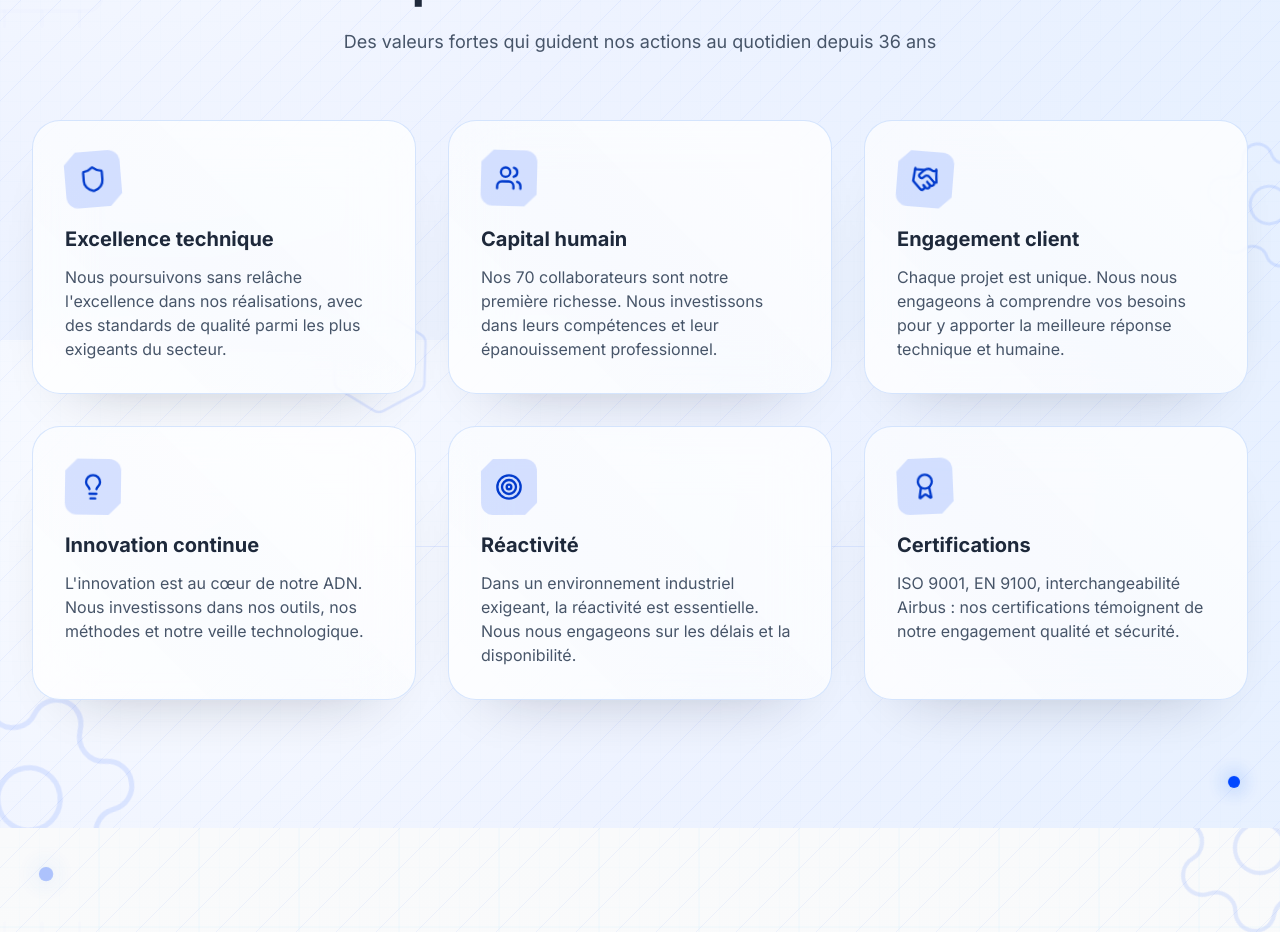
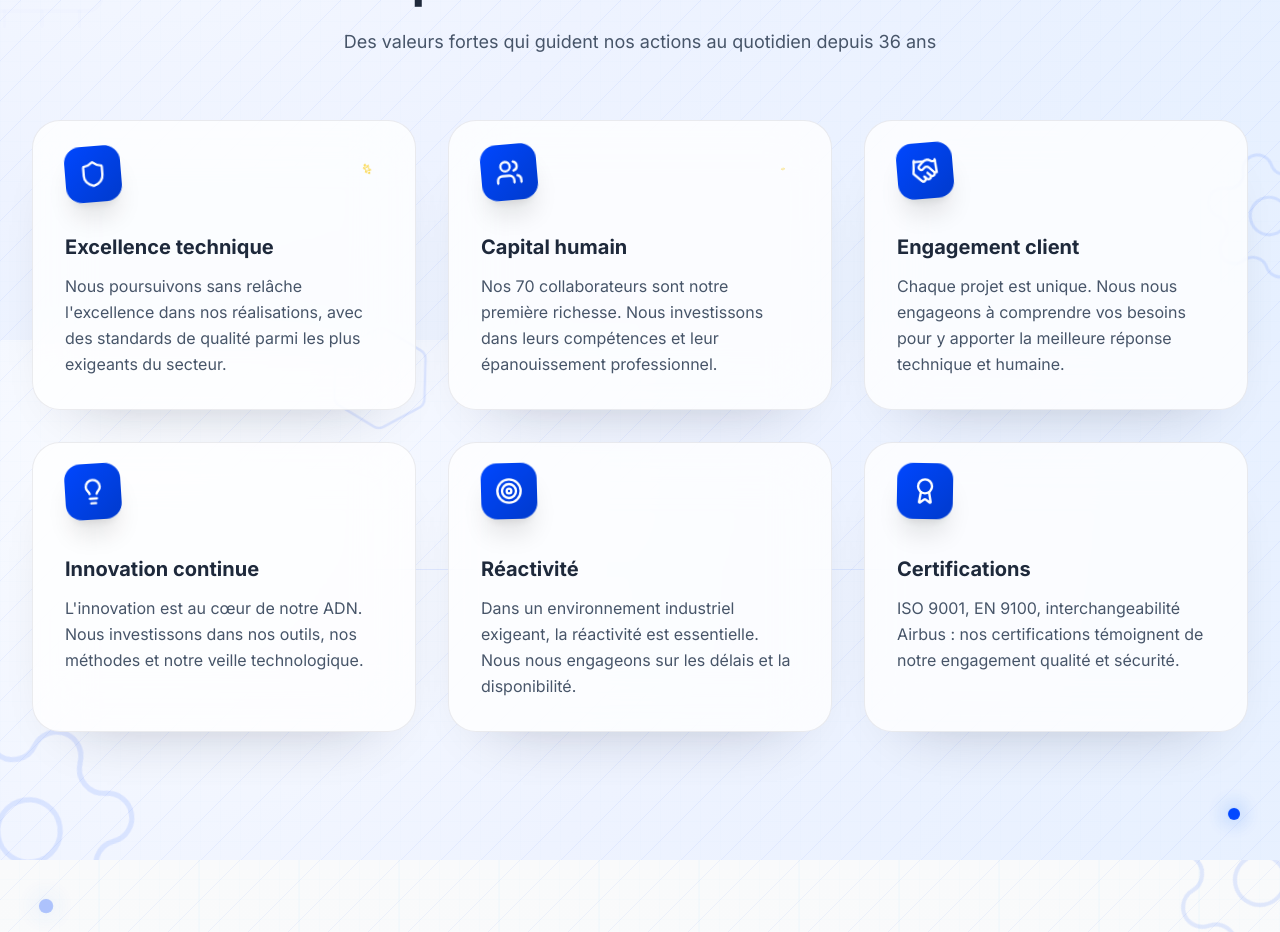
Before and after one commit to BennLaBen/test, a Next.js app: page /notre-vision in a window 1280 px wide. Shown: the part 1260-2192 px from the top of the page. Built offline with nearby package versions, Linux system fonts and the light colour scheme; no server answers.

Commit message:
feat: ajout animations avancÃ©es Homepage aux piliers Notre Vision

```diff
--- a/src/app/notre-vision/page.tsx
+++ b/src/app/notre-vision/page.tsx
@@ -179,55 +179,125 @@ export default function NotreVisionPage() {
               return (
                 <motion.div
                   key={index}
-                  className="glass-card group p-8 tech-border relative overflow-hidden"
-                  initial={{ opacity: 0, y: 30 }}
-                  whileInView={{ opacity: 1, y: 0 }}
+                  className="glass-card group p-8 relative overflow-hidden hover:shadow-2xl transition-all duration-300 cursor-pointer"
+                  initial={{ opacity: 0, y: 50, rotateX: -15 }}
+                  whileInView={{ opacity: 1, y: 0, rotateX: 0 }}
                   viewport={{ once: true }}
-                  whileHover={{ y: -10, scale: 1.02 }}
+                  transition={{
+                    duration: 0.8,
+                    delay: index * 0.15,
+                    type: "spring",
+                    stiffness: 80
+                  }}
+                  whileHover={{
+                    y: -8,
+                    scale: 1.02,
+                    transition: { duration: 0.3 }
+                  }}
+                  style={{ transformStyle: 'preserve-3d' }}
                 >
-                  {/* Animated wave effect */}
+                  {/* Shimmer effect traversant */}
                   <motion.div
-                    className="absolute inset-0 opacity-30"
+                    className="absolute inset-0 -translate-x-full"
                     animate={{
-                      backgroundPosition: ['0% 0%', '100% 100%'],
+                      translateX: ['100%', '-100%']
                     }}
                     transition={{
-                      duration: 8,
+                      duration: 2.5,
+                      delay: index * 0.3 + 1.5,
                       repeat: Infinity,
-                      ease: "linear"
+                      repeatDelay: 3,
+                      ease: "easeInOut"
                     }}
                     style={{
-                      background: 'linear-gradient(45deg, transparent 30%, rgba(59, 130, 246, 0.05) 50%, transparent 70%)',
-                      backgroundSize: '200% 200%'
+                      background: 'linear-gradient(90deg, transparent, rgba(59, 130, 246, 0.3), transparent)',
+                      pointerEvents: 'none'
                     }}
                   />
 
-                  {/* Hover shimmer effect */}
+                  {/* Animated gradient background on hover */}
                   <motion.div
-                    className="absolute inset-0 -translate-x-full"
-                    whileHover={{ translateX: '100%' }}
-                    transition={{ duration: 0.6 }}
-                    style={{ background: 'linear-gradient(90deg, transparent, rgba(59, 130, 246, 0.15), transparent)' }}
+                    className="absolute inset-0 bg-gradient-to-br from-primary-500/5 to-primary-600/10 opacity-0"
+                    whileHover={{
+                      opacity: 1,
+                      scale: 1.05,
+                    }}
+                    transition={{ duration: 0.4 }}
                   />
 
+                  {/* Border glow on hover */}
                   <motion.div
-                    className="mb-4 flex h-14 w-14 items-center justify-center rounded-xl bg-primary-500/15 text-primary-600 transition-colors group-hover:bg-primary-500/25 tech-corner relative z-10"
-                    whileHover={{ rotate: 360, scale: 1.1 }}
+                    className="absolute inset-0 rounded-2xl"
+                    whileHover={{
+                      boxShadow: [
+                        '0 0 0 0 rgba(59, 130, 246, 0)',
+                        '0 0 20px 2px rgba(59, 130, 246, 0.3)',
+                        '0 0 0 0 rgba(59, 130, 246, 0)'
+                      ]
+                    }}
+                    transition={{ duration: 1.5, repeat: Infinity }}
+                  />
+
+                  <div className="relative">
+                    {/* Icon avec animation float */}
+                    <motion.div
                       animate={{
-                      rotate: [0, 5, -5, 0],
-                      y: [0, -3, 0]
+                        y: [0, -12, 0],
+                        rotate: [0, 5, -5, 0]
                       }}
                       transition={{
-                      duration: 4 + index * 0.5,
+                        duration: 4,
                         repeat: Infinity,
                         ease: "easeInOut",
-                      delay: index * 0.3
+                        delay: index * 0.2
                       }}
+                      className="flex h-14 w-14 items-center justify-center rounded-2xl bg-gradient-to-br from-primary-500 to-primary-600 text-white shadow-xl mb-6 group-hover:shadow-2xl transition-shadow duration-300"
+                      whileHover={{
+                        rotate: [0, -10, 10, -10, 0],
+                        scale: 1.1
+                      }}
+                    >
+                      <motion.div
+                        whileHover={{
+                          rotate: 360,
+                          scale: [1, 1.2, 1]
+                        }}
+                        transition={{ duration: 0.6 }}
                       >
                         <Icon className="h-7 w-7" />
                       </motion.div>
-                  <h3 className="mb-3 text-xl font-bold text-muted-strong relative z-10">{value.title}</h3>
-                  <p className="text-muted relative z-10">{value.description}</p>
+                    </motion.div>
+
+                    {/* Title with gradient on hover */}
+                    <motion.h3
+                      className="text-xl font-bold text-muted-strong mb-3 group-hover:text-primary-600 transition-colors"
+                      whileHover={{ x: 5 }}
+                    >
+                      {value.title}
+                    </motion.h3>
+
+                    <p className="text-muted leading-relaxed">
+                      {value.description}
+                    </p>
+
+                    {/* Sparkle effect */}
+                    <motion.div
+                      className="absolute top-2 right-2"
+                      animate={{
+                        scale: [0, 1, 0],
+                        rotate: [0, 180, 360]
+                      }}
+                      transition={{
+                        duration: 2,
+                        delay: index * 0.3 + 0.5,
+                        repeat: Infinity,
+                        repeatDelay: 4,
+                        ease: "easeOut"
+                      }}
+                    >
+                      <Sparkles className="h-4 w-4 text-yellow-400" />
+                    </motion.div>
+                  </div>
                 </motion.div>
               )
             })}
```
Lines whose indentation alone changed are shown as unchanged.
